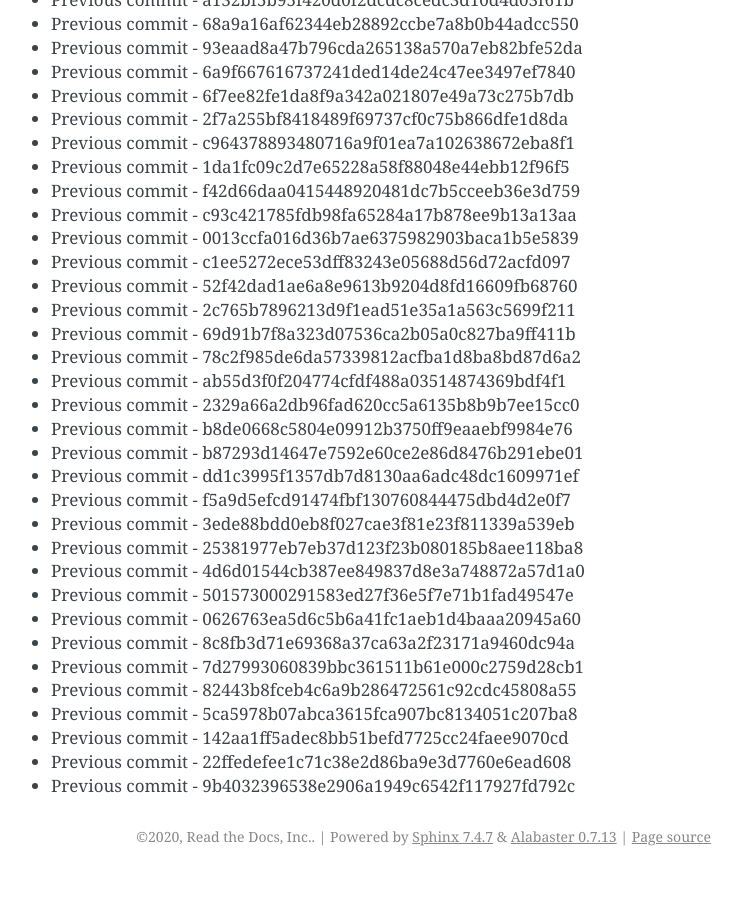
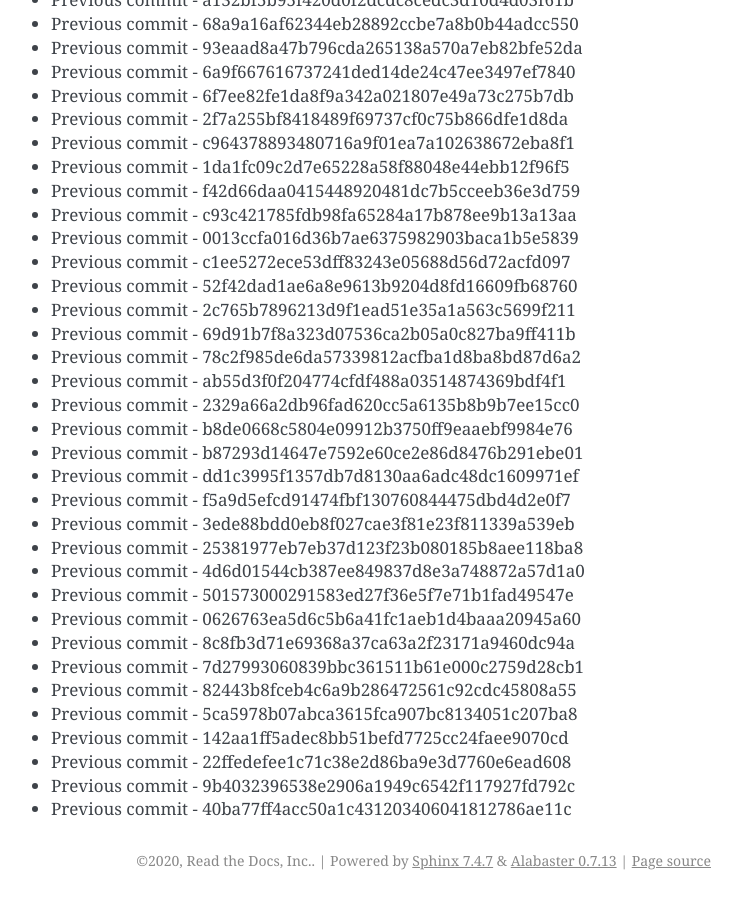
Before and after one commit to readthedocs/rtd-git-stresstest, a Sphinx documentation site: the page built from docs/updates.rst, in a window 1280 px wide and 900 px high, scrolled down 47654 px. Shown: the whole window, without its empty margins (399-1141 px from the left). Built offline with Sphinx 7.4.7, drawn with Linux system fonts in a browser that asks for light colours; before the commit the page ends 48530 px from its top, so only the background shows below that.

Commit message:
Generating commit from previous: 40ba77ff4acc50a1c431203406041812786ae11c

```diff
--- a/docs/updates.rst
+++ b/docs/updates.rst
@@ -2034,3 +2034,4 @@ It can be tested for any performance characteristics.
 * Previous commit - 142aa1ff5adec8bb51befd7725cc24faee9070cd
 * Previous commit - 22ffedefee1c71c38e2d86ba9e3d7760e6ead608
 * Previous commit - 9b4032396538e2906a1949c6542f117927fd792c
+* Previous commit - 40ba77ff4acc50a1c431203406041812786ae11c
```
